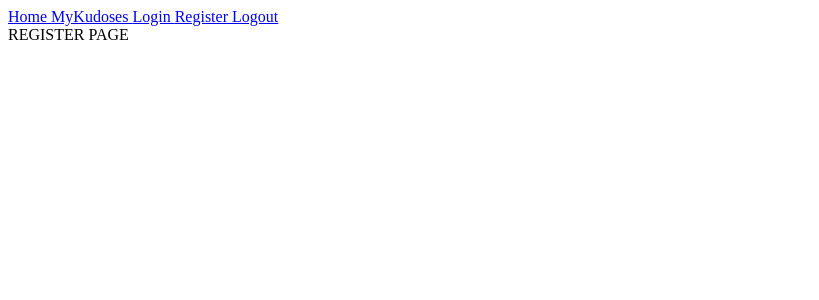
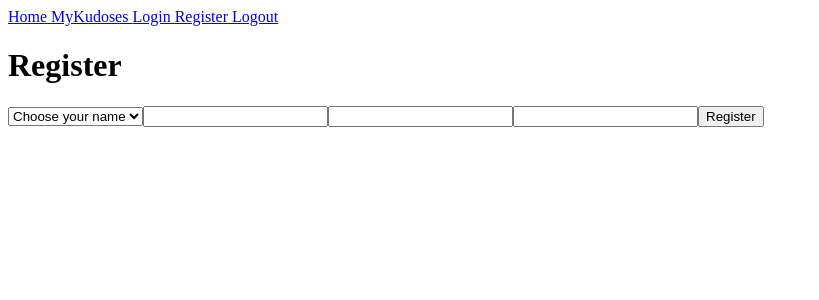
Before and after one commit to oskargaw/kudos-fest, a React (Create React App) app: page /register in a window 1280 px wide. Shown: the top 300 px of the page, without its empty margins (0-819 px from the left). Built offline with nearby package versions, Linux system fonts and the light colour scheme.

Commit message:
feat: add basic register form [CU-c8zz0t]

```diff
--- a/package.json
+++ b/package.json
@@ -8,13 +8,15 @@
     "@testing-library/react": "^11.1.0",
     "@testing-library/user-event": "^12.1.10",
     "apollo-link-context": "^1.0.20",
+    "formik": "^2.2.6",
     "graphql": "^15.4.0",
     "jwt-decode": "^3.1.2",
     "react": "^17.0.1",
     "react-dom": "^17.0.1",
     "react-router-dom": "^5.2.0",
     "react-scripts": "4.0.1",
-    "web-vitals": "^0.2.4"
+    "web-vitals": "^0.2.4",
+    "yup": "^0.32.8"
   },
   "scripts": {
     "start": "react-scripts start",
@@ -47,6 +49,7 @@
     "@types/react": "^17.0.0",
     "@types/react-dom": "^17.0.0",
     "@types/react-router-dom": "^5.1.7",
+    "@types/yup": "^0.29.11",
     "concurrently": "^5.3.0",
     "typescript": "^4.1.3"
   }
--- a/src/pages/Register.tsx
+++ b/src/pages/Register.tsx
@@ -1,5 +1,60 @@
-const Register = () => {
-  return <div>REGISTER PAGE</div>;
-};
+import { Formik, Form, Field, ErrorMessage } from "formik";
+import * as Yup from "yup";
+
+const RegisterSchema = Yup.object().shape({
+  fullName: Yup.string().required("You need to choose your name"),
+  email: Yup.string().email().required("Please provide your email"),
+  password: Yup.string()
+    .min(6, "Password must contain at least 6 characters")
+    .max(50, "Password must contain no more than 50 characters")
+    .required("Please provide a password"),
+  confirmPassword: Yup.string()
+    .equals([Yup.ref("password")], "Passwords don't match")
+    .required("Please confirm your password"),
+});
+
+const Register = () => (
+  <div>
+    <h1>Register</h1>
+    <Formik
+      initialValues={{
+        fullName: "",
+        email: "",
+        password: "",
+        confirmPassword: "",
+      }}
+      validationSchema={RegisterSchema}
+      onSubmit={(values) => {
+        console.log(values);
+      }}
+    >
+      <Form>
+        <Field name="fullName" as="select">
+          <option value="default" selected>
+            Choose your name
+          </option>
+          <option value="oskar" selected>
+            Oskar
+          </option>
+          <option value="olga" selected>
+            Olga
+          </option>
+        </Field>
+        <ErrorMessage component="div" name="fullName" />
+
+        <Field name="email" type="email" />
+        <ErrorMessage component="div" name="email" />
+
+        <Field name="password" type="password" />
+        <ErrorMessage component="div" name="password" />
+
+        <Field name="confirmPassword" type="password" />
+        <ErrorMessage component="div" name="confirmPassword" />
+
+        <button type="submit">Register</button>
+      </Form>
+    </Formik>
+  </div>
+);
 
 export default Register;
```
Also changed, not shown: 1 other file (tests, documents, lock files or other folders).
